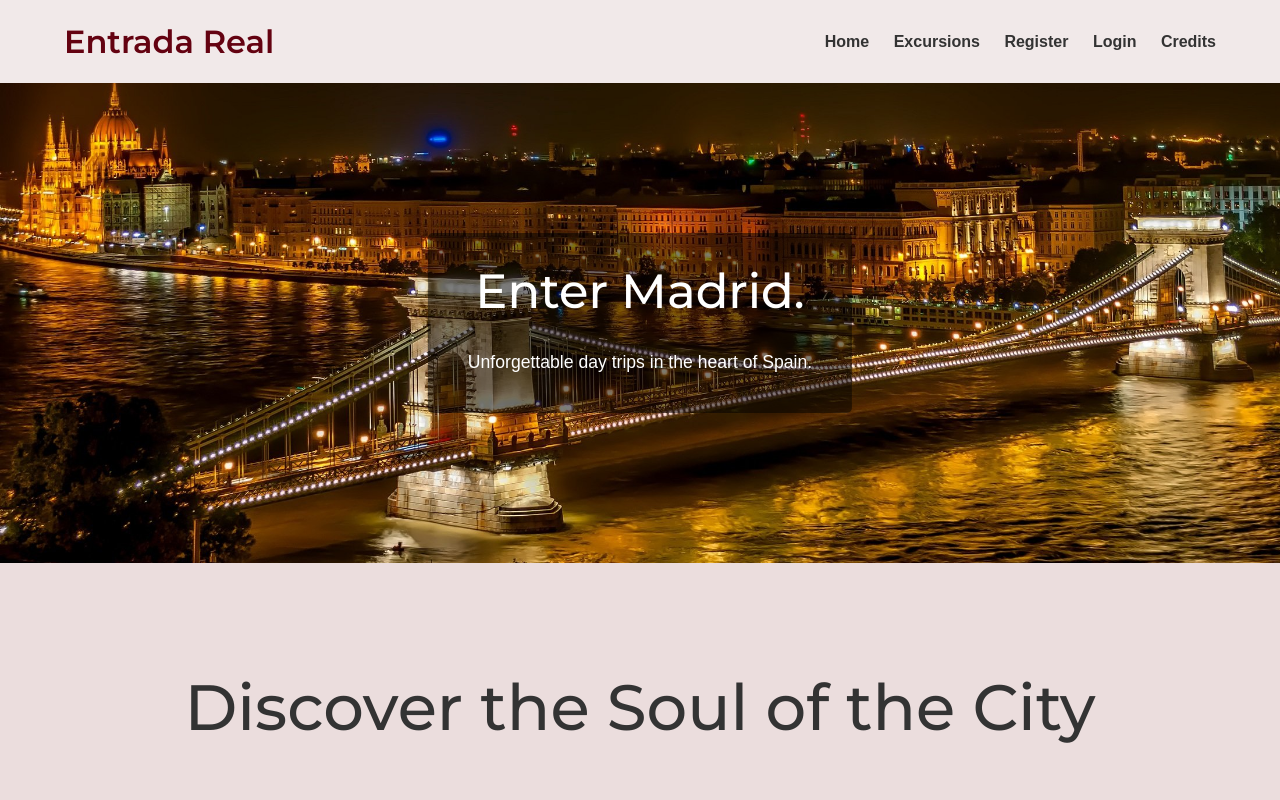
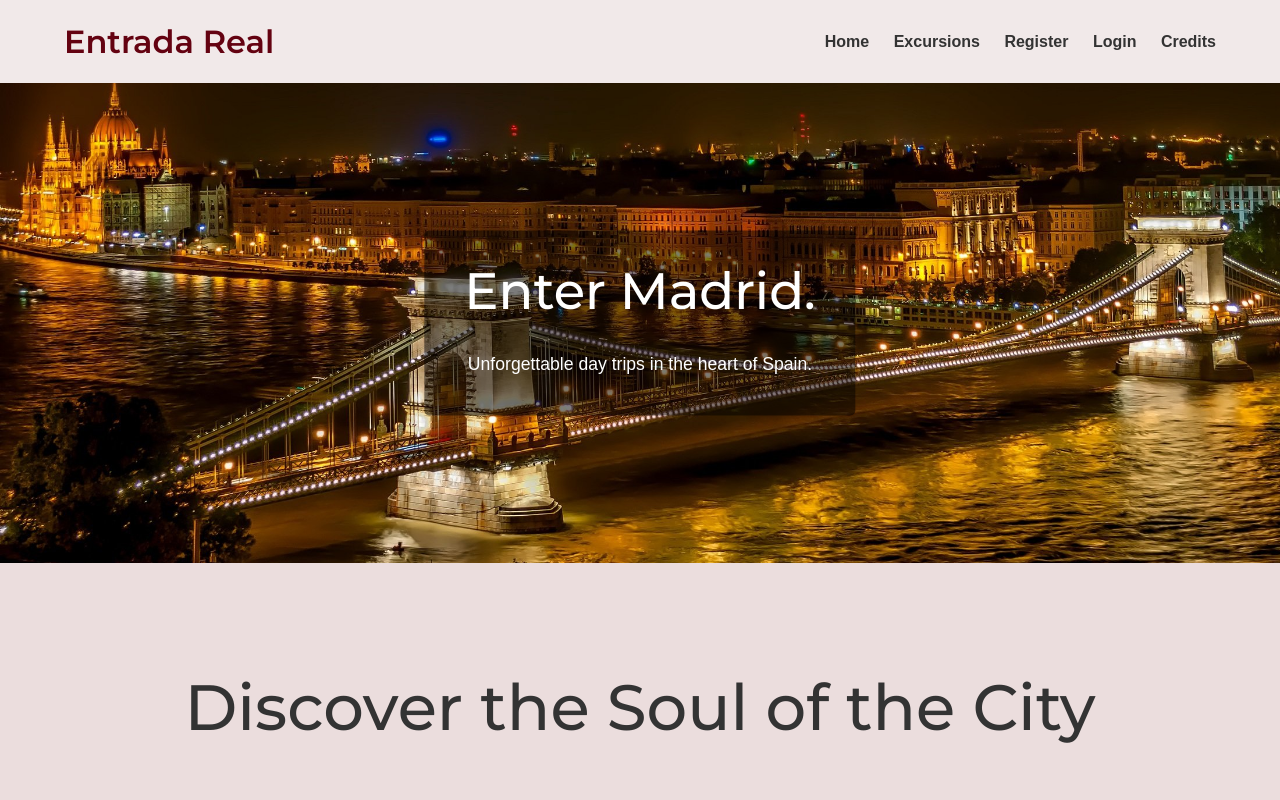
Before and after one commit to RobG9797/excursionsWebsite, a plain HTML site: page index.html in a window 1280 px wide. Shown: the top 800 px of the page. Drawn offline with Linux system fonts and the light colour scheme.

Commit message:
change hero text sizing

```diff
--- a/styles.css
+++ b/styles.css
@@ -87,7 +87,7 @@ nav a {
 }
 
 .hero-text h2 {
-    font-size: 3rem;
+    font-size: clamp(2rem, 4vw, 3.5rem);
     margin: 0;
 }
 
```
